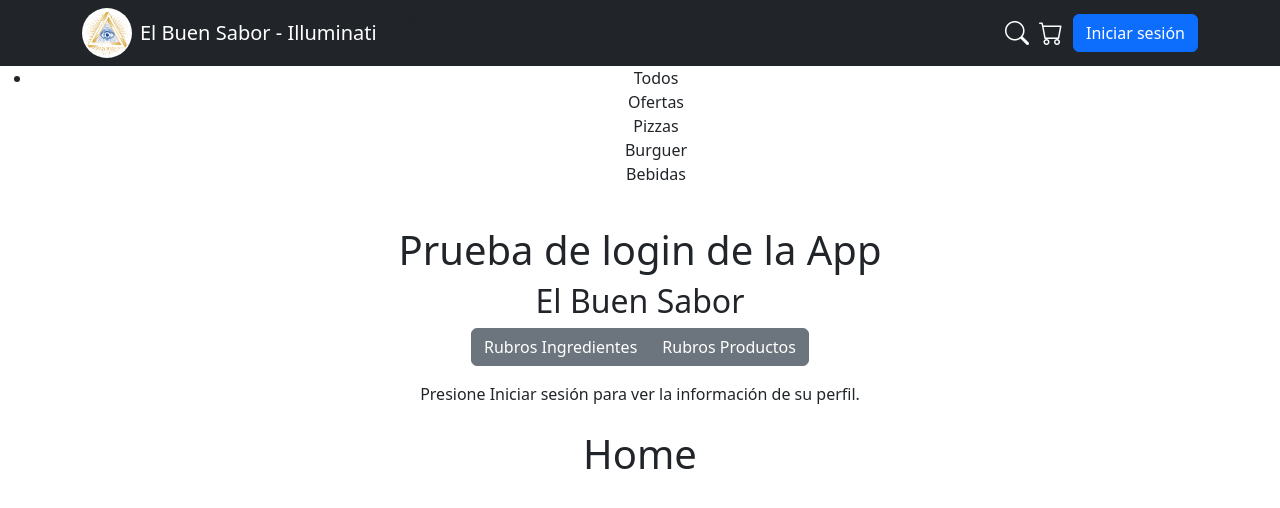
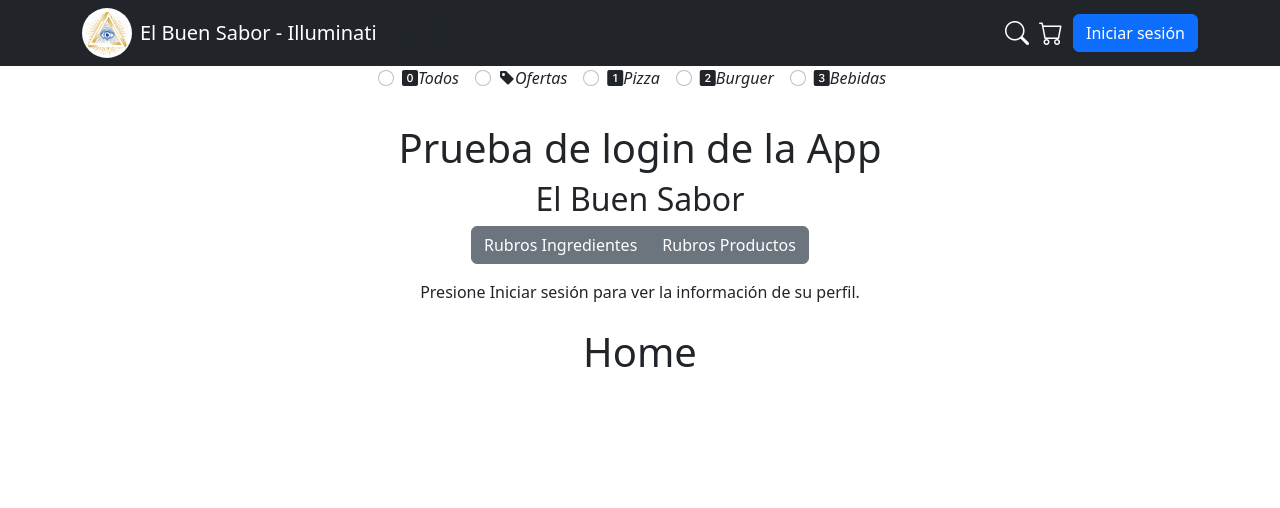
Before and after one commit to RamaHualpusher/Illuminati-ElBuenSabor-Frontend, a React (Create React App) app: page / in a window 1280 px wide. Shown: the top 508 px of the page. Built offline with nearby package versions, Linux system fonts and the light colour scheme.

Commit message:
Botones home

```diff
--- a/src/components/Componentes/BotonesMenu.tsx
+++ b/src/components/Componentes/BotonesMenu.tsx
@@ -1,4 +1,5 @@
 import React, { FC, useState } from "react";
+import { Form } from "react-bootstrap";
 
 
 const BotonesMenu: FC = () => {
@@ -7,30 +8,67 @@ const BotonesMenu: FC = () => {
     const toggleBotones = () => {
         setBotonesOpen(!BotonesOpen);
     };
+
+    const [selectedOption, setSelectedOption] = useState("option1");
+
+    const handleOptionChange = (event: React.ChangeEvent<HTMLInputElement>) => {
+        setSelectedOption(event.target.value);
+    };
     return (
-        <div className="fok">
-        <ul>
-          <li className="fak">
-            <div className="frame-20">
-              <div className="todos">Todos</div>
-            </div>
-            <div className="frame-19">
-              <div className="ofertas">Ofertas</div>
-            </div>
-            <div className="frame-202">
-              <div className="pizzas">Pizzas</div>
-            </div>
-            <div className="frame-21">
-              <div className="burguer">Burguer</div>
-            </div>
-            <div className="frame-22">
-              <div className="bebidas">Bebidas</div>
-            </div>
-          </li>
-        </ul>
-      </div>
-
+        <Form>
+            <Form.Group>
+                <Form.Label>
+                    <div>
+                        <Form.Check
+                            type="radio"
+                            label={<i className="bi bi-0-square-fill">Todos</i>}
+                            name="option"
+                            value="Todos"
+                            checked={selectedOption === "Todos"}
+                            onChange={handleOptionChange}
+                            inline
+                        />
+                        <Form.Check
+                            type="radio"
+                            label={<i className="bi bi-tag-fill">Ofertas</i>}
+                            name="option"
+                            value="Ofertas"
+                            checked={selectedOption === "Ofertas"}
+                            onChange={handleOptionChange}
+                            inline
+                        />
+                        <Form.Check
+                            type="radio"
+                            label={<i className="bi bi-1-square-fill">Pizza</i>}
+                            name="option"
+                            value="Pizzas"
+                            checked={selectedOption === "Pizzas"}
+                            onChange={handleOptionChange}
+                            inline
+                        />
+                        <Form.Check
+                            type="radio"
+                            label={<i className="bi bi-2-square-fill">Burguer</i>}
+                            name="option"
+                            value="Burguer"
+                            checked={selectedOption === "Burguer"}
+                            onChange={handleOptionChange}
+                            inline
+                        />
+                        <Form.Check
+                            type="radio"
+                            label={<i className="bi bi-3-square-fill">Bebidas</i>}
+                            name="option"
+                            value="Bebidas"
+                            checked={selectedOption === "Bebidas"}
+                            onChange={handleOptionChange}
+                            inline
+                        />
+                    </div>
+                </Form.Label>
+            </Form.Group>
+        </Form>
     );
-};
+}
 
 export default BotonesMenu;
```
